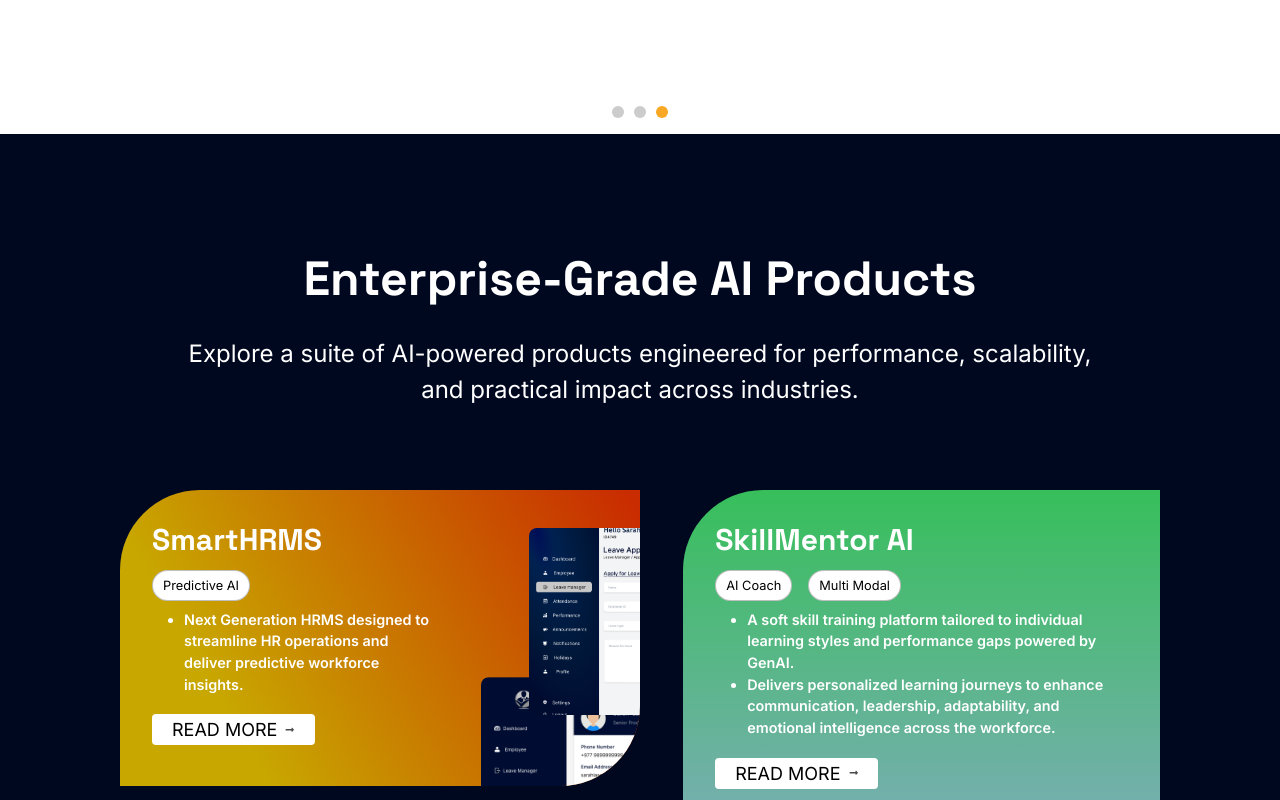
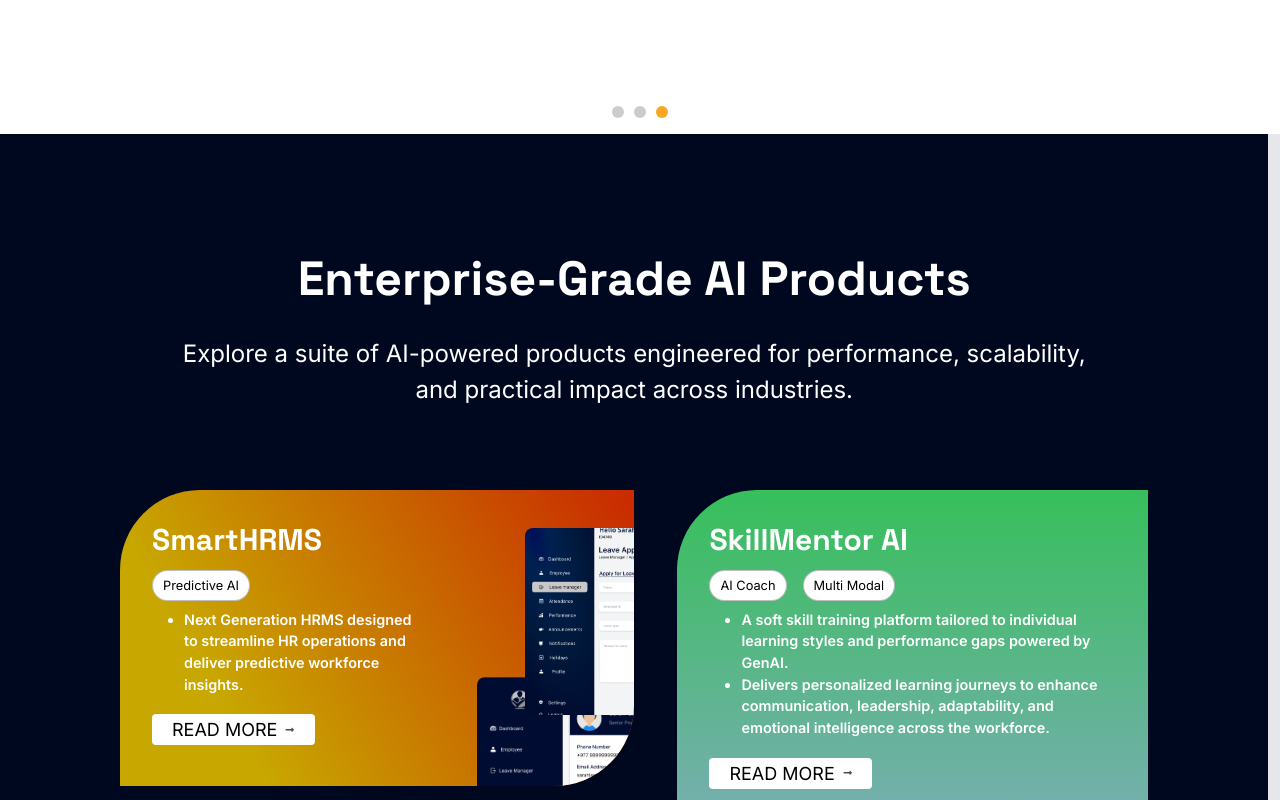
Before and after one commit to TechManthanNP/techmanthan.com.np, a Next.js app in the folder techmanthan-website/: page / in a window 1280 px wide. Shown: the part 1920-2720 px from the top of the page. Built offline with nearby package versions, Linux system fonts and the light colour scheme.

Commit message:
fix: fix width of homepage

```diff
--- a/techmanthan-website/src/styles/components/homePage/_productShowcase.scss
+++ b/techmanthan-website/src/styles/components/homePage/_productShowcase.scss
@@ -4,7 +4,7 @@
     height: 150vh;
     background-color: #000820;
     padding: 114px 7.5rem 132px 7.5rem;
-
+    max-width: 99.1vw;
     display: flex;
     flex-direction: column;
     justify-content: space-around;
@@ -368,7 +368,8 @@
 @media (min-width: 768px) and (max-width: 991px) {
     .product-showcase {
         height: 120vh;
-        width: 100vw;
+        // width: 100vw;
+        max-width: 99.1vw;
         .header {
             max-width: 90%;
             padding: 2px;
@@ -430,7 +431,8 @@
 @media (min-width: 992px) and (max-width: 1199px) {
     .product-showcase {
         height: 130vh;
-        width: 100vw;
+        // width: 100vw;
+        max-width: 99.1vw;
         .header {
             max-width: 90%;
             padding: 2px;
@@ -493,7 +495,8 @@
 @media (min-width: 1200px) {
     .product-showcase {
         height: 130vh;
-        width: 100vw;
+        // width: 100vw;
+        max-width: 99.1vw;
         .header {
             max-width: 90%;
             padding: 2px;
--- a/techmanthan-website/src/styles/components/homePage/_subscribe.scss
+++ b/techmanthan-website/src/styles/components/homePage/_subscribe.scss
@@ -136,7 +136,7 @@
 @media (min-width: 1200px) {
     .subscribe-section{
         .subscribe-form{
-            width: 100%;
+            width: 70%;
             input{
                 max-width: 75%;
             }
```
